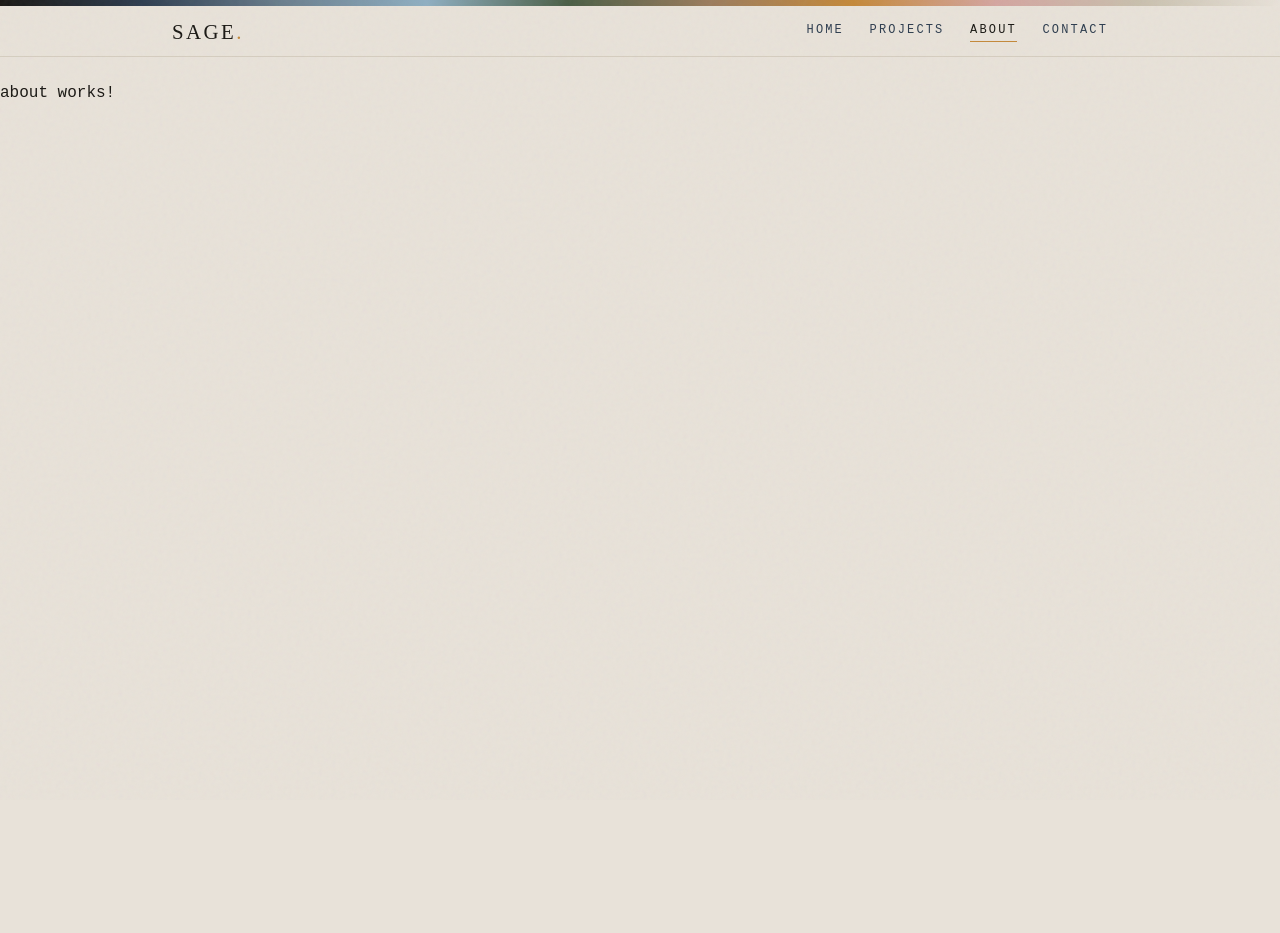
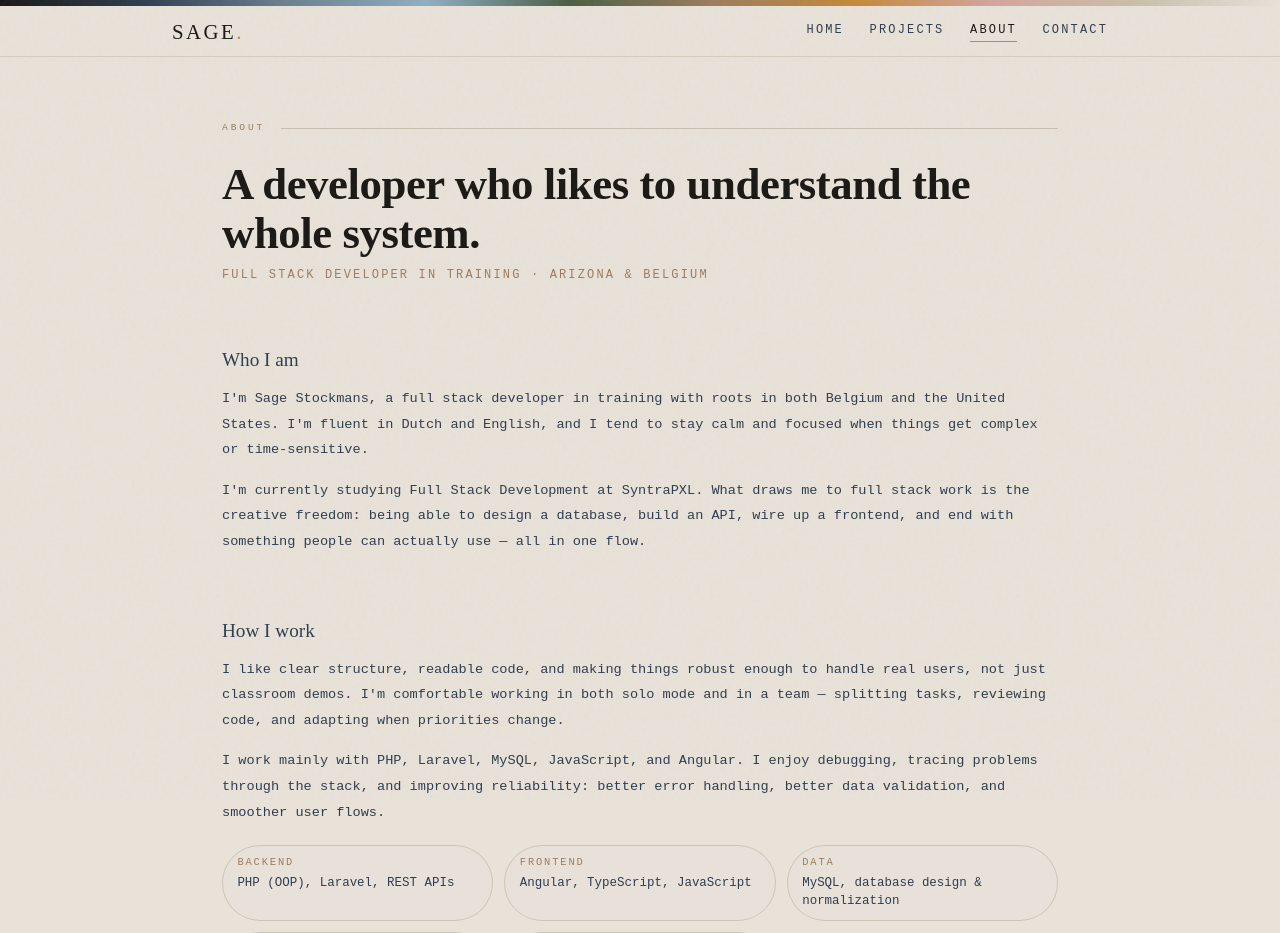
Before and after one commit to TheAbyssSage/sage-stockmans-portfolio, an Angular app: page /about in a window 1280 px wide. Shown: the top 933 px of the page. Before the commit the page ends 800 px from the top, so only its background shows below. Built offline with nearby package versions, Linux system fonts and the light colour scheme; a web font is replaced by a local one.

Commit message:
Added style and some basic text, need to update, boring on the eyes

```diff
--- a/src/app/pages/about/about.css
+++ b/src/app/pages/about/about.css
@@ -0,0 +1,94 @@
+/* src/app/pages/about/about.component.css */
+
+.about-page {
+    max-width: 900px;
+    margin: 0 auto;
+    padding: 2.5rem 2rem 4rem;
+}
+
+/* Header / title */
+.about-header {
+    margin-bottom: 2.5rem;
+}
+
+.about-title {
+    font-family: "Playfair Display", serif;
+    font-size: clamp(2.2rem, 4vw, 2.8rem);
+    font-weight: 700;
+    line-height: 1.1;
+    letter-spacing: -0.01em;
+    color: var(--ink);
+    margin-bottom: 0.5rem;
+}
+
+.about-subtitle {
+    font-size: 0.75rem;
+    letter-spacing: 0.18em;
+    text-transform: uppercase;
+    color: var(--clay);
+}
+
+/* Sections */
+.about-section {
+    margin-bottom: 2.5rem;
+}
+
+.about-section-title {
+    font-family: "Playfair Display", serif;
+    font-size: 1.2rem;
+    margin-bottom: 0.9rem;
+    color: var(--storm);
+}
+
+.about-section p {
+    font-size: 0.85rem;
+    line-height: 1.9;
+    color: var(--storm);
+    margin-bottom: 0.9rem;
+}
+
+/* Pills (stack / skills summary) */
+.about-pill-grid {
+    display: grid;
+    grid-template-columns: repeat(auto-fit, minmax(230px, 1fr));
+    gap: 0.7rem;
+    margin-top: 1.2rem;
+}
+
+.about-pill {
+    border-radius: 999px;
+    border: 1px solid rgba(200, 191, 173, 0.8);
+    background: rgba(232, 226, 217, 0.8);
+    padding: 0.55rem 0.9rem;
+    display: flex;
+    flex-direction: column;
+    gap: 0.2rem;
+}
+
+.about-pill-label {
+    font-size: 0.65rem;
+    letter-spacing: 0.18em;
+    text-transform: uppercase;
+    color: var(--clay);
+}
+
+.about-pill-value {
+    font-size: 0.78rem;
+    color: var(--storm);
+}
+
+/* Reuse CTA look */
+.about-section .link-cta {
+    margin-top: 0.4rem;
+}
+
+/* Responsive */
+@media (max-width: 600px) {
+    .about-page {
+        padding: 2rem 1.4rem 3.5rem;
+    }
+
+    .about-title {
+        font-size: clamp(2rem, 8vw, 2.4rem);
+    }
+}
--- a/src/app/pages/about/about.html
+++ b/src/app/pages/about/about.html
@@ -1 +1,117 @@
-<p>about works!</p>
+<!-- src/app/pages/about/about.component.html -->
+
+<section class="about-page">
+
+    <!-- HEADER / TITLE -->
+    <section class="about-header fade-up">
+        <p class="section-label">About</p>
+        <h1 class="about-title">
+            A developer who likes to understand the whole system.
+        </h1>
+        <p class="about-subtitle">
+            Full Stack Developer in training · Arizona &amp; Belgium
+        </p>
+    </section>
+
+    <br>
+
+    <!-- STORY -->
+    <section class="about-section fade-up">
+        <h2 class="about-section-title">Who I am</h2>
+        <p>
+            I&apos;m Sage Stockmans, a full stack developer in training with roots in
+            both Belgium and the United States. I&apos;m fluent in Dutch and English,
+            and I tend to stay calm and focused when things get complex or time‑sensitive.
+        </p>
+        <p>
+            I&apos;m currently studying Full Stack Development at SyntraPXL. What draws
+            me to full stack work is the creative freedom: being able to design
+            a database, build an API, wire up a frontend, and end with something
+            people can actually use — all in one flow.
+        </p>
+    </section>
+
+    <br>
+
+    <!-- HOW I WORK -->
+    <section class="about-section fade-up">
+        <h2 class="about-section-title">How I work</h2>
+        <p>
+            I like clear structure, readable code, and making things robust enough
+            to handle real users, not just classroom demos. I&apos;m comfortable working
+            in both solo mode and in a team — splitting tasks, reviewing code, and
+            adapting when priorities change.
+        </p>
+        <p>
+            I work mainly with PHP, Laravel, MySQL, JavaScript, and Angular. I enjoy
+            debugging, tracing problems through the stack, and improving reliability:
+            better error handling, better data validation, and smoother user flows.
+        </p>
+
+        <div class="about-pill-grid">
+            <div class="about-pill">
+                <span class="about-pill-label">Backend</span>
+                <span class="about-pill-value">PHP (OOP), Laravel, REST APIs</span>
+            </div>
+            <div class="about-pill">
+                <span class="about-pill-label">Frontend</span>
+                <span class="about-pill-value">Angular, TypeScript, JavaScript</span>
+            </div>
+            <div class="about-pill">
+                <span class="about-pill-label">Data</span>
+                <span class="about-pill-value">MySQL, database design &amp; normalization</span>
+            </div>
+            <div class="about-pill">
+                <span class="about-pill-label">Workflow</span>
+                <span class="about-pill-value">Agile &amp; Scrum, version control, CI‑curious</span>
+            </div>
+            <div class="about-pill">
+                <span class="about-pill-label">AI</span>
+                <span class="about-pill-value">Learned to interpret the results and always double‑check them</span>
+            </div>
+        </div>
+    </section>
+
+    <br>
+
+    <!-- LEARNING & PROJECTS -->
+    <section class="about-section fade-up">
+        <h2 class="about-section-title">What I&apos;m building</h2>
+        <p>
+            I like learning by shipping. My projects range from simple JavaScript
+            exercises like calculators and games, to full web apps that use APIs,
+            authentication, and databases. Each project is an excuse to try a new
+            pattern, a new tool, or a better way of structuring code.
+        </p>
+        <p>
+            I&apos;m especially interested in building reliable backends with clean,
+            well‑documented APIs, and single page frontends that feel fast and
+            straightforward to use.
+        </p>
+        <a class="link-cta" routerLink="/projects">
+            <span>Browse my projects</span><i>↗</i>
+        </a>
+    </section>
+
+    <br>
+
+    <!-- HUMAN SIDE -->
+    <section class="about-section fade-up">
+        <h2 class="about-section-title">Outside of code</h2>
+        <p>
+            When I&apos;m not programming, you&apos;ll usually find me with music or games
+            — anything that mixes atmosphere, good storytelling, and a bit of tension.
+            I bring the same curiosity and persistence from those worlds into my work:
+            explore, experiment, and keep iterating until it feels right.
+        </p>
+        <p>
+            If you&apos;re looking for someone who enjoys problem‑solving, learns quickly,
+            and is comfortable taking ownership of a piece of the stack, I&apos;d be
+            happy to talk.
+        </p>
+        <a class="link-cta" routerLink="/contact">
+            <span>Get in touch</span><i>→</i>
+        </a>
+    </section>
+
+</section>
```
